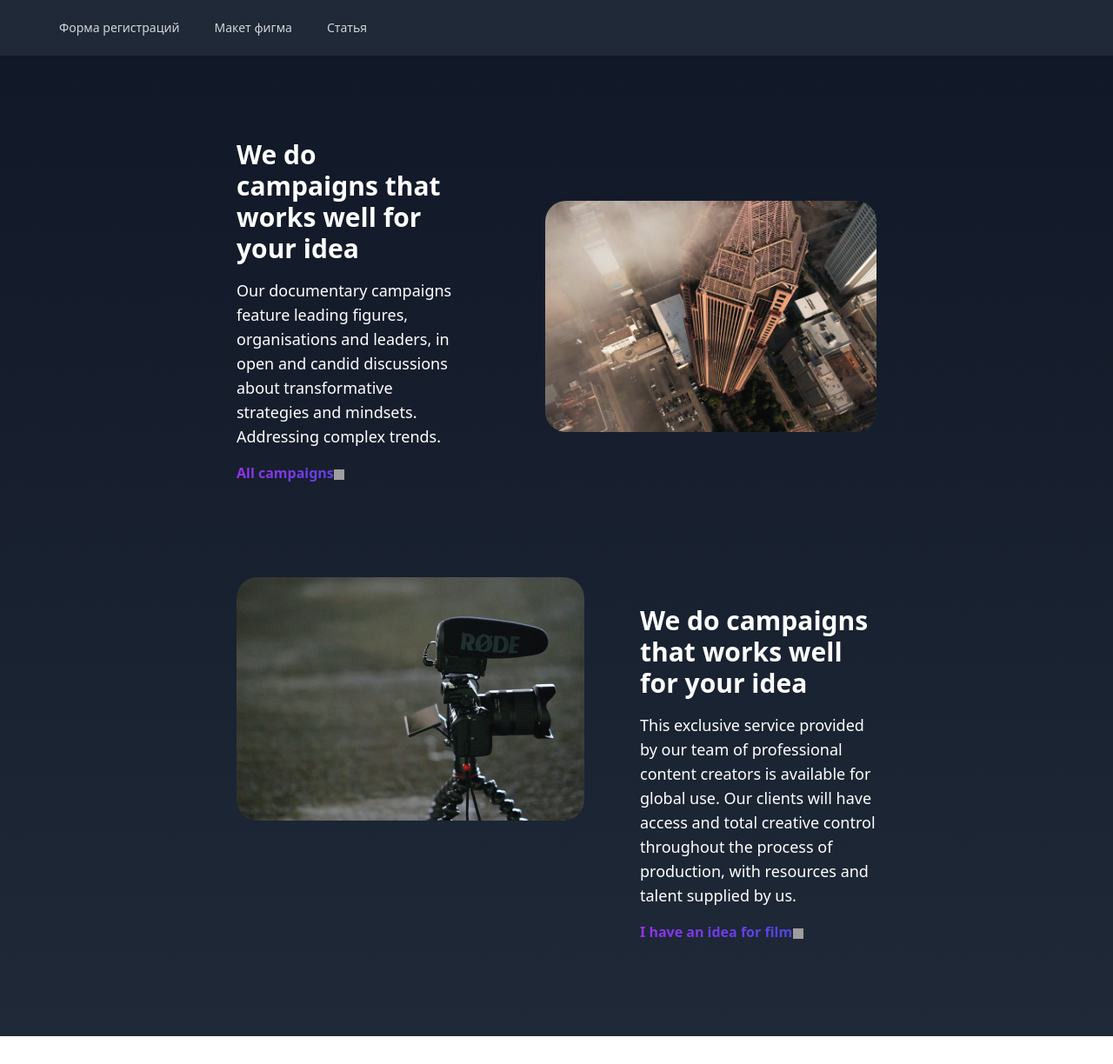
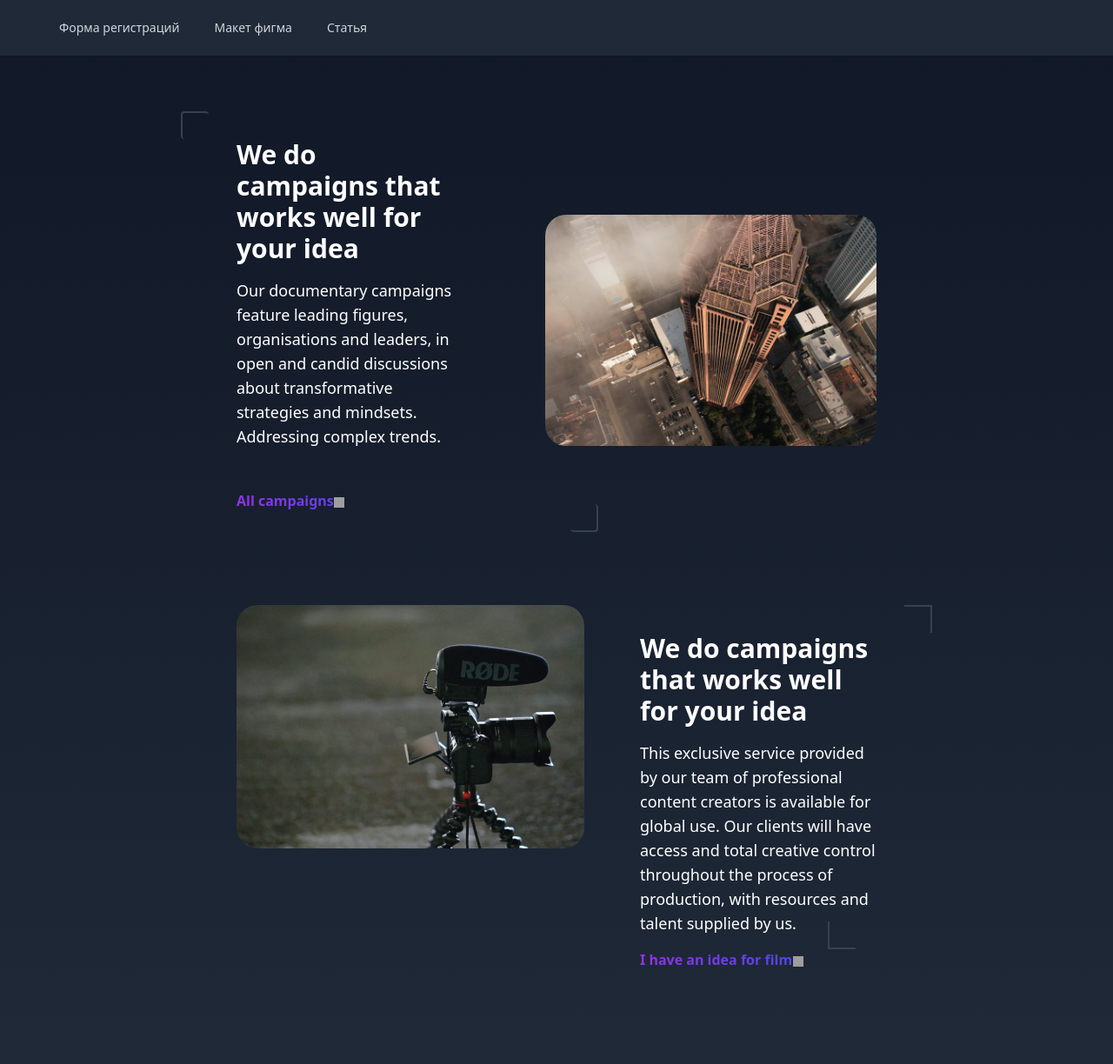
Before and after one commit to panthern3/3stranicy, a Nuxt app in the folder tapigo/: page /maket in a window 1280 px wide. Shown: the whole page at 87% size. Before the commit the page ends 1192 px from the top, so only its background shows below. Built offline with nearby package versions, Linux system fonts and the light colour scheme; grey boxes are pictures that could not be loaded.

Commit message:
added arrow bottom

```diff
--- a/tapigo/components/maketFigma.vue
+++ b/tapigo/components/maketFigma.vue
@@ -2,13 +2,18 @@
     <div class="top bg-gradient-to-b from-gray-900 to-gray-800 py-16 px-8 lg:px-60">
     <div class="container mx-auto my-auto">
       <!-- Первый блок -->
-      <div class="flex flex-col-reverse lg:flex-row jusify-between space-y-8 lg:space-y-0 lg:space-x-8 lg:items-center lg:relative right-8">
+      <div class="flex-col-reverse lg:flex-row jusify-between space-y-8 lg:space-y-0 lg:space-x-8 lg:items-center lg:relative right-8 flex">
         <!-- Левая часть -->
         <div class="left flex flex-col justify-center lg:w-1/2 py-8 px-4 md:px-8 lg:px-16 lg:mr-auto mg-8 lg:mb-0">
-          <h2 class="text-3xl font-bold text-white mb-4">We do campaigns that works well for your idea</h2>
-          <p class="text-white text-lg mb-4">Our documentary campaigns feature leading figures, organisations and leaders, in open and candid discussions about transformative strategies and mindsets. Addressing complex trends.</p>
+          <div class="">
+            <h2 class="text-3xl font-bold text-white mb-4">We do campaigns that works well for your idea</h2>
+            <p class="text-white text-lg mb-4">Our documentary campaigns feature leading figures, organisations and leaders, in open and candid discussions about transformative strategies and mindsets. Addressing complex trends.</p>
+            <div class="absolute top-0 left-0 w-8 h-8 border-t-2 border-l-2 border-gray-700 transform rounded"></div>
+            <div class="relative top-12 left-96 w-8 h-8 border-b-2 border-r-2 border-gray-700 transform rounded"></div>
+          </div>
           <button class="text-left w-40 text-transparent bg-gradient-to-r from-purple-600 to-indigo-600 bg-clip-text font-bold rounded">All campaigns</button>
           <img src="arrow.svg" class="w-3 h-3 relative left-28 bottom-4" alt="arrow">
+
         </div>
         <!-- Правая часть -->
         <div class="right lg:w-1/2 lg:ml-auto mb-8 lg:mb-0">
@@ -23,8 +28,14 @@
         </div>
         <!-- Правая часть -->
         <div class="right flex flex-col justify-center lg:w-1/2 py-8 px-4 md:px-8 lg:px-16">
-          <h2 class="text-3xl font-bold text-white mb-4">We do campaigns that works well for your idea</h2>
-          <p class="text-white text-lg mb-4">This exclusive service provided by our team of professional content creators is available for global use. Our clients will have access and total creative control throughout the process of production, with resources and talent supplied by us.</p>
+          <div class="">
+            <h2 class="text-3xl font-bold text-white mb-4">We do campaigns that works well for your idea</h2>
+            <p class="text-white text-lg mb-4">This exclusive service provided by our team of professional content creators is available for global use. Our clients will have access and total creative control throughout the process of production, with resources and talent supplied by us.</p>
+            <div class="absolute top-0 right-0 w-8 h-8 border-t-2 border-r-2 border-gray-700 transform "></div>
+            <div class="relative left-20">
+              <div class="absolute bottom-0 left-2/4 w-8 h-8 border-b-2 border-l-2 border-gray-700 transform "></div>
+            </div>
+          </div>
           <button class="text-left w-44 text-transparent bg-gradient-to-r from-purple-600 to-indigo-600 bg-clip-text font-bold rounded">I have an idea for film</button>
           <img src="arrow.svg" class="w-3 h-3 relative left-44 bottom-4" alt="arrow">
         </div>
```
